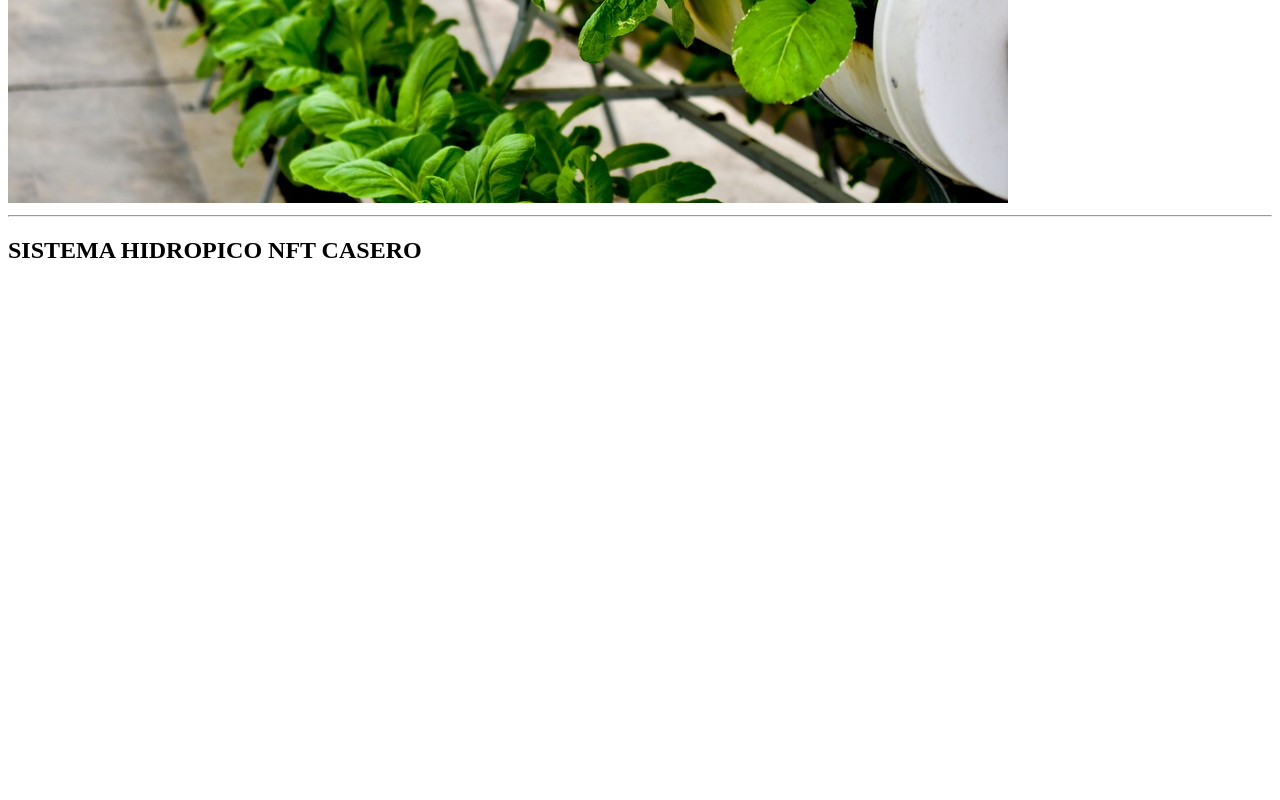
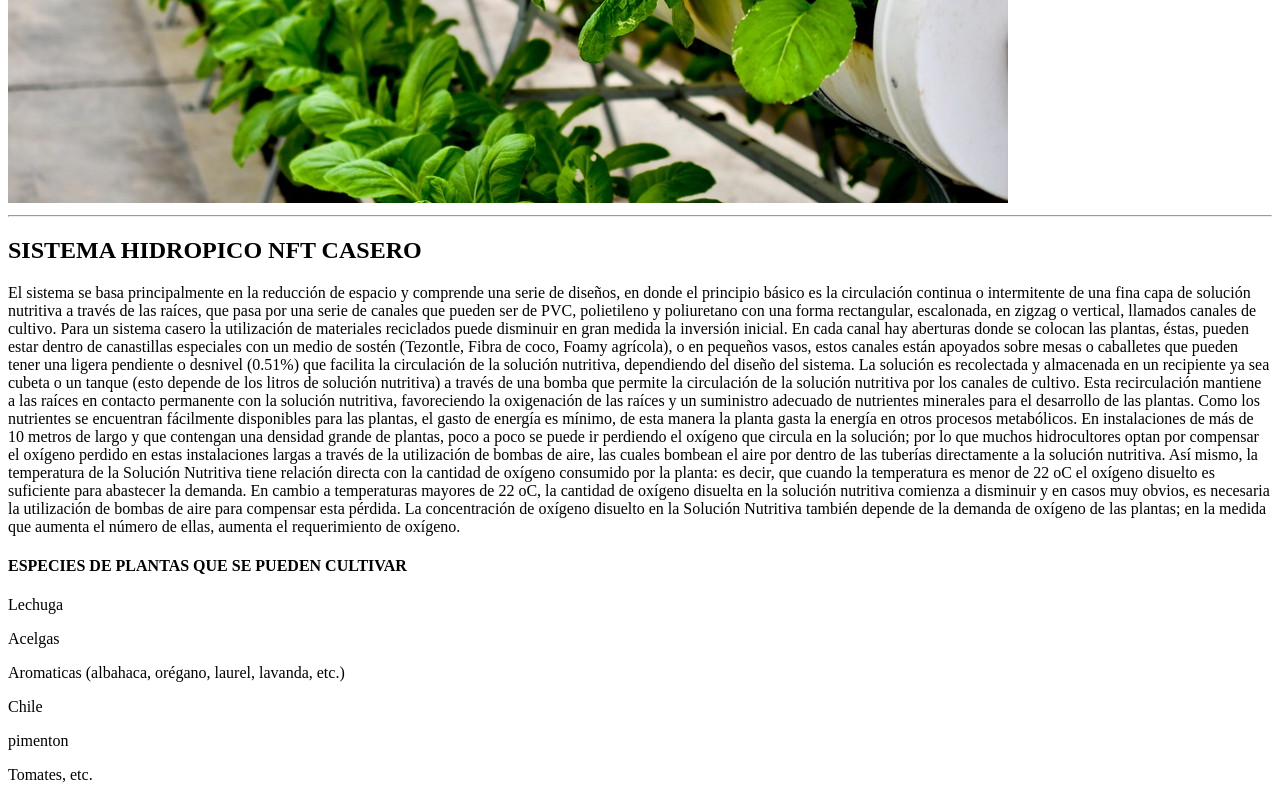
Before and after one commit to Henry781029/proyectoIntroduccion1, a plain HTML site: page index.html in a window 1280 px wide. Shown: the part 544-1344 px from the top of the page. Before the commit the page ends 828 px from the top, so only its background shows below. Drawn offline with Linux system fonts and the light colour scheme.

Commit message:
ingrese el articulo de texto

```diff
--- a/index.html
+++ b/index.html
@@ -22,9 +22,24 @@
             <h2>SISTEMA HIDROPICO NFT CASERO</h2>
 
                 <p>
+                    El sistema se basa principalmente en la reducción de espacio y comprende una serie de diseños, en donde el principio básico es la   circulación continua o intermitente de una fina capa de solución nutritiva a través de las raíces, que pasa por una serie de canales que pueden ser de PVC, polietileno y poliuretano con una forma rectangular, escalonada, en zigzag o vertical, llamados canales de cultivo.
+                    Para un sistema casero la utilización de materiales reciclados puede disminuir en gran medida la inversión inicial.
+                    En cada canal hay aberturas donde se colocan las plantas, éstas, pueden estar dentro de canastillas especiales con un medio de sostén (Tezontle, Fibra de coco, Foamy agrícola), o en pequeños vasos, estos canales están apoyados sobre mesas o caballetes que pueden tener una ligera pendiente o desnivel (0.5­1%) que facilita la circulación de la solución nutritiva, dependiendo del diseño del sistema.
+                    La solución es recolectada y almacenada en un recipiente ya sea cubeta o un tanque (esto depende de los litros de solución nutritiva) a través de una bomba que permite la circulación de la solución nutritiva por los canales de cultivo.
 
+                    Esta recirculación mantiene a las raíces en contacto permanente con la solución nutritiva, favoreciendo la oxigenación de las raíces y un suministro adecuado de nutrientes minerales para el desarrollo de las plantas. Como los nutrientes se encuentran fácilmente disponibles para las plantas, el gasto de energía es mínimo, de esta manera la planta gasta la energía en otros procesos metabólicos.
+                    En instalaciones de más de 10 metros de largo y que contengan una densidad grande de plantas, poco a poco se puede ir perdiendo el oxígeno que circula en la solución; por lo que muchos hidrocultores optan por compensar el oxígeno perdido en estas instalaciones largas a través de la utilización de bombas de aire, las cuales bombean el aire por dentro de las tuberías directamente a la solución nutritiva.
+                    Así mismo, la temperatura de la Solución Nutritiva tiene relación directa con la cantidad de oxígeno consumido por la planta: es decir, que cuando la temperatura es menor de 22 oC el oxígeno disuelto es suficiente para abastecer la demanda. En cambio a temperaturas mayores de 22 oC, la cantidad de oxígeno disuelta en la solución nutritiva comienza a disminuir y en casos muy obvios, es necesaria la utilización de bombas de aire para compensar esta pérdida.
+                    La concentración de oxígeno disuelto en la Solución Nutritiva también depende de la demanda de oxígeno de las plantas; en la medida que aumenta el número de ellas, aumenta el requerimiento de oxígeno.
 
+                    <h4>ESPECIES DE PLANTAS QUE SE PUEDEN CULTIVAR</h4>
 
+                        <P>Lechuga</P>
+                        <p>Acelgas</p>
+                        <p>Aromaticas (albahaca, orégano, laurel, lavanda, etc.)</p>
+                        <p>Chile</p>
+                        <p>pimenton</p>
+                        <p>Tomates, etc. </p>
 
                 </p>
 
```
